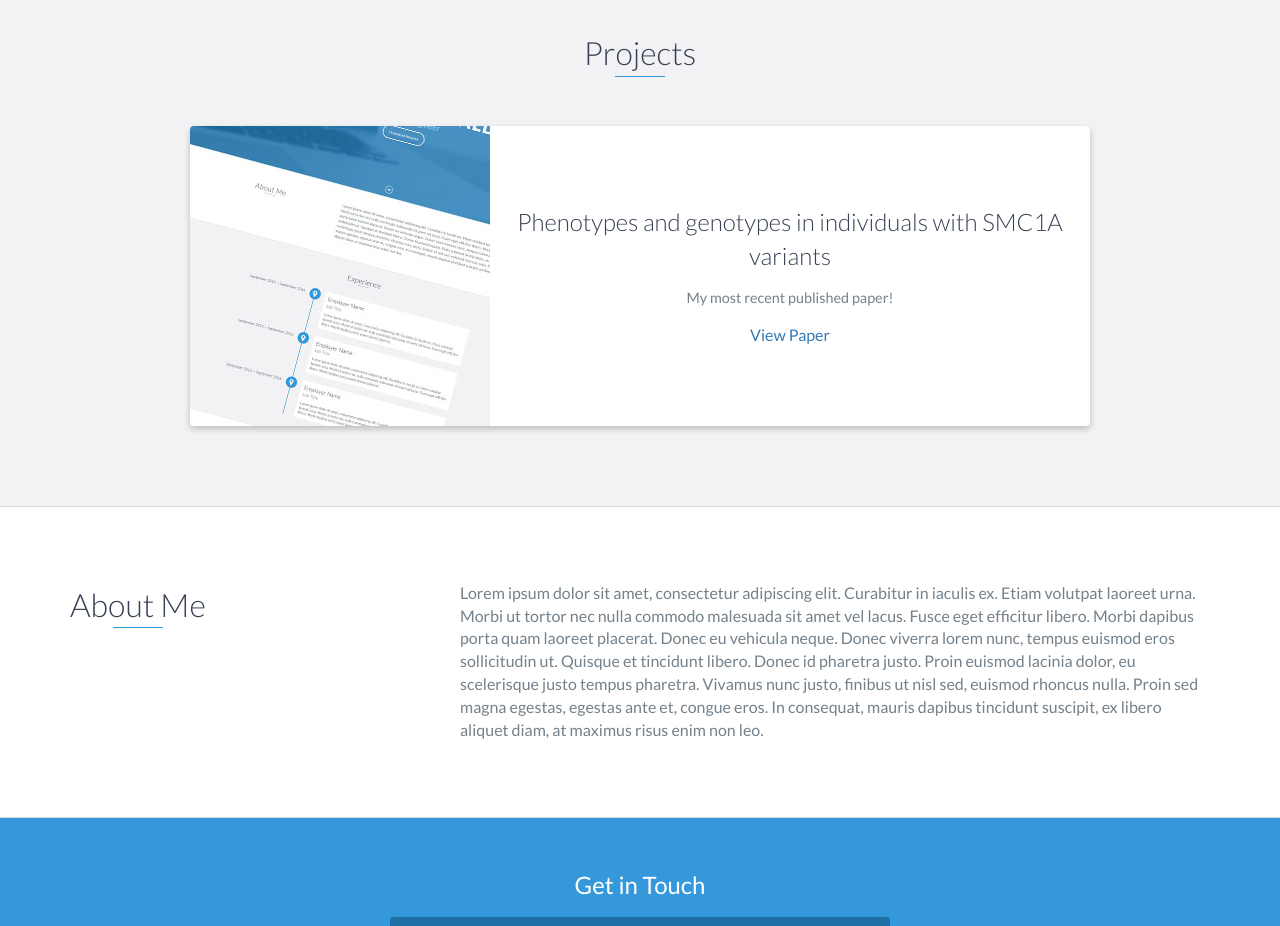
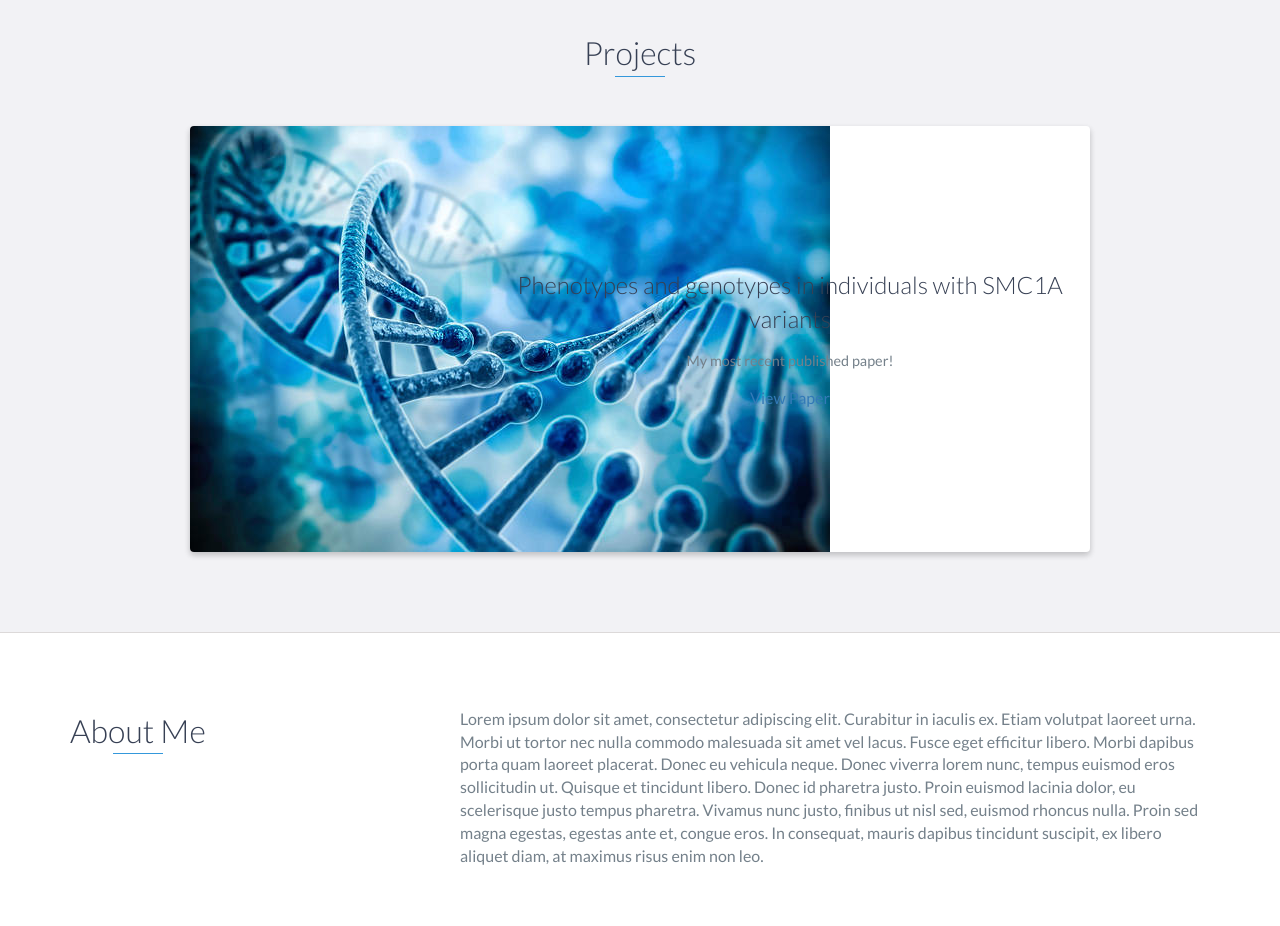
Before and after one commit to cinca-genetics/cinca-genetics, a website: page index.html in a window 1280 px wide. Shown: the part 820-1746 px from the top of the page. Drawn offline with nearby package versions, Linux system fonts and the light colour scheme.

Commit message:
Change pic for first paper

```diff
--- a/index.html
+++ b/index.html
@@ -72,7 +72,7 @@
             <div class="row">
                 <div class="project shadow-large">
                     <div class="project-image">
-                        <img src="images/project.jpg" />
+                        <img src="images/paper1.jpg" />
                     </div>
                     <!-- End .project-image -->
                     <div class="project-info">
```
Also changed, not shown: images/paper1.jpg (added).
